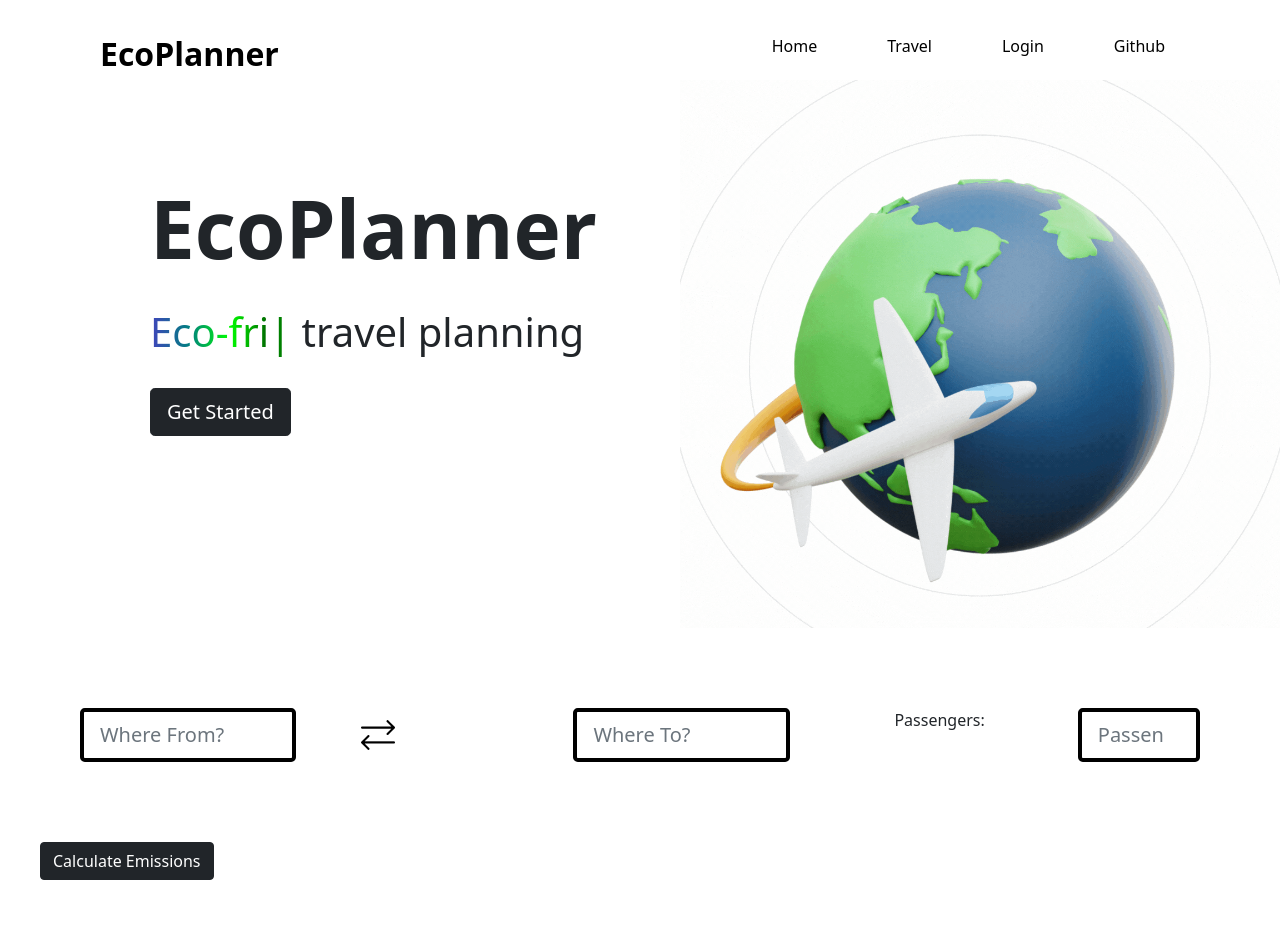
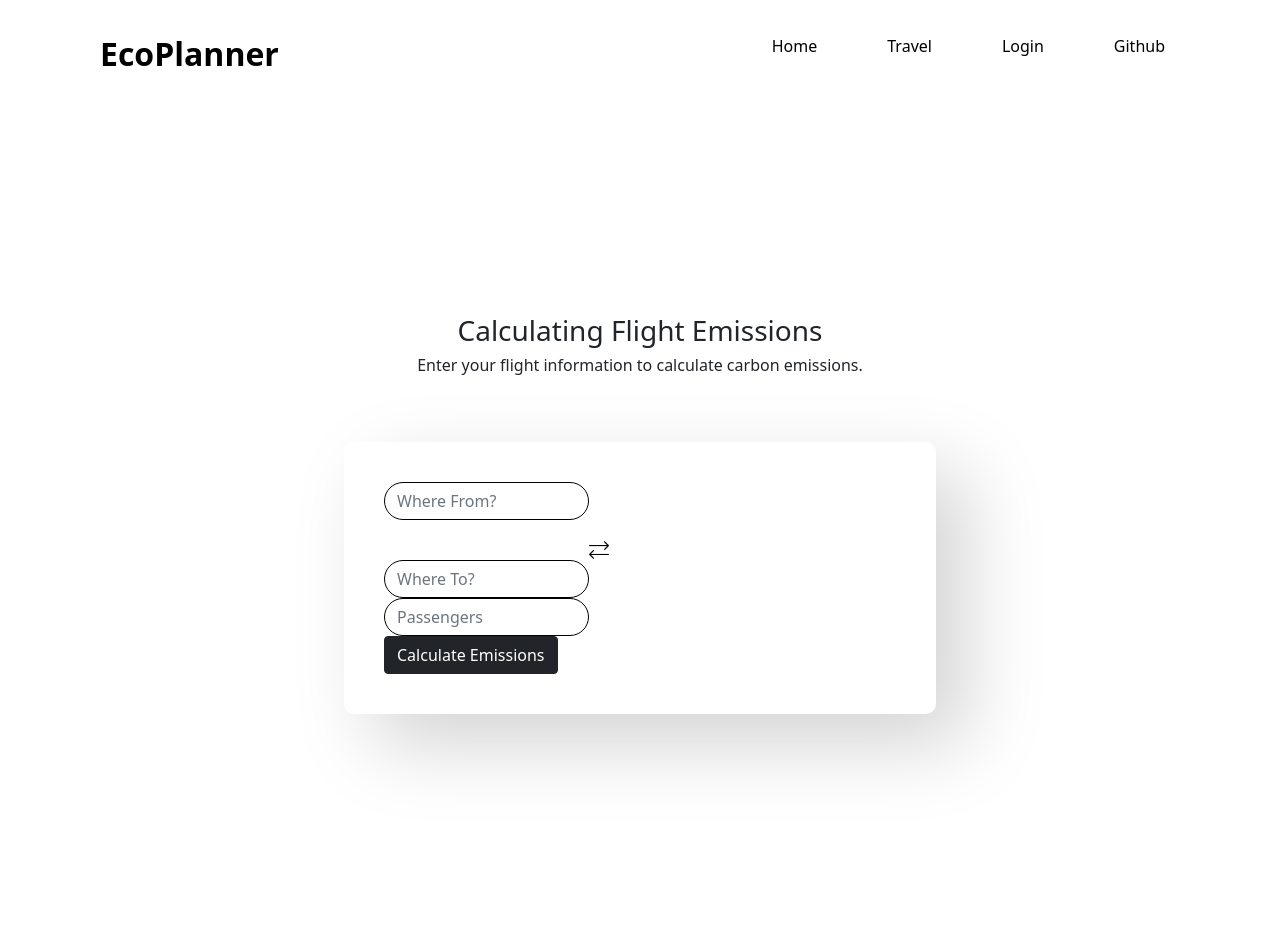
Before and after one commit to mavella17/EcoPlanner, a Flask app: page /flights in a window 1280 px wide. Before the commit the page ends 880 px from the top, so only its background shows below. Run offline with Flask 3, Linux system fonts and the light colour scheme.

Commit message:
Fixing styling on forms

```diff
--- a/forms.py
+++ b/forms.py
@@ -31,5 +31,5 @@ class flightData(FlaskForm):
 class registrationData(FlaskForm):
     username = StringField('Username',
                            validators=[DataRequired(), Length(min=2, max=20)])
-    password = PasswordField('Password', validators=[DataRequired()])
+    password = PasswordField(validators=[DataRequired()])
     submit = SubmitField('Sign Up!')
--- /dev/null
+++ b/static/forms.css
@@ -0,0 +1,184 @@
+/* styling for forms */
+h3, p{
+  text-align: center;
+  font-style: bold;
+  font-weight: 500%;
+  margin-bottom: 5px;
+}
+
+ .form-holder{
+  display: flex;
+  justify-content:center;
+  flex-direction: column;
+  text-align: center;
+  min-height: 100vh;
+}
+.flight-content{
+  position: relative;
+  text-align: center;
+  display: -webkit-box;
+  display: -moz-box;
+  display: -ms-flexbox;
+  display: -webkit-flex;
+  display: flex;
+  -webkit-justify-content: center;
+  justify-content: center;
+  -webkit-align-items: center;
+  align-items: center;
+  padding: 60px;
+}
+.flight-content .form-group{
+  box-shadow: 30px 30px 80px #d3d3d3;
+  padding: 40px;
+  display: inline-block;
+  width: 100%;
+  min-width: 540px;
+  -webkit-border-radius: 10px;
+  -moz-border-radius: 10px;
+  border-radius: 10px;
+  text-align: left;
+  -webkit-transition: all 0.4s ease;
+  transition: all 0.4s ease;
+}
+    .form-control{
+      border: .1em solid black;
+      border-radius: 20px;
+      display:flex;
+      align-content: space-between;
+    }
+    .form-group-side .arrows{
+        /* margin: 40px; */
+        /* gap: 0.5px; */
+        padding-top: 2px;
+        justify-content: space-between;
+    }
+  .arrows{
+    display: flex;
+    padding-top: 20px;
+    width: 20%;
+    height: 40%;
+    margin: auto;
+    align-content: center;
+    /* gap: 90%; */
+
+  }
+
+/* editing the drive form */
+
+.drive-content{
+  position: relative;
+  text-align: center;
+  display: -webkit-box;
+  display: -moz-box;
+  display: -ms-flexbox;
+  display: -webkit-flex;
+  display: flex;
+  -webkit-justify-content: center;
+  justify-content: center;
+  -webkit-align-items: center;
+  align-items: center;
+  padding: 60px;
+}
+.drive-content .form-group{
+  box-shadow: 30px 30px 80px #d3d3d3;
+  padding: 40px;
+  display: inline-block;
+  width: 100%;
+  min-width: 540px;
+  -webkit-border-radius: 10px;
+  -moz-border-radius: 10px;
+  border-radius: 10px;
+  text-align: left;
+  -webkit-transition: all 0.4s ease;
+  transition: all 0.4s ease;
+}
+.drive-content .form-btn{
+  border-radius: 20px;
+}
+.form-control{
+  border: .1em solid black;
+  border-radius: 20px;
+}
+
+.modelDropDown, .yearDropDown, .distance{
+  display:flex;
+  align-content: space-around;
+}
+
+* {
+    font-family: system-ui, -apple-system, BlinkMacSystemFont,
+    'Segoe UI', Roboto, Oxygen, Ubuntu, Cantarell, 'Open Sans',
+    'Helvetica Neue', sans-serif;
+    font-weight: 400;
+    -webkit-font-smoothing: antialiased;
+    text-rendering: optimizeLegibility;
+    -moz-osx-font-smoothing: grayscale;
+}
+
+/* css for the spinning earth animation */
+#earth {
+  background-image: url("earth_anim.gif");
+  background-color: white;
+  background-repeat: no-repeat;
+  background-size: 600px;
+  background-position: right;
+}
+
+header {
+  position: absolute;
+  top: 0;
+  left: 0;
+  width: 100%;
+  padding: 30px 100px;
+  display: flex;
+  justify-content: space-between;
+  align-items: center;
+  z-index:1000;
+}
+
+/* css for the nav bar */
+.logo {
+  color: black;
+  font-weight: 700;
+  font-size: 2em;
+  text-decoration: none;
+}
+
+.navigation {
+  display: flex;
+  justify-content: center;
+  align-items: center;
+  gap: 40px;
+}
+
+.navigation li {
+  list-style: none;
+}
+
+.navigation li a {
+  text-decoration: none;
+  padding: 6px 15px;
+  color: black;
+  border-radius: 20px;
+}
+
+.navigation li a:hover, .navigation li a:active{
+  background: black;
+  color: white;
+}
+
+.header {
+  position: relative;
+  padding: 100px;
+  padding-bottom: 0px;
+  margin-top: 80px;
+  margin-left: 50px;
+}
+
+.title {
+  font-size: 80px;
+}
+
+.subtitle {
+  font-size:40px;
+}
--- a/static/styles.css
+++ b/static/styles.css
@@ -3,30 +3,7 @@
     'Segoe UI', Roboto, Oxygen, Ubuntu, Cantarell, 'Open Sans',
     'Helvetica Neue', sans-serif;
 }
-/* styling for forms */
-#flight-content{
-.form-group{
-  display: flex;
-  justify-content:space-between;
-  /* align-content: space-between; */
-  margin: 40px;
-  gap: 0.5px;
-}
-.form-control{
-  border: .2em solid black;
 
-}
-
-.arrows{
-  display: flex;
-  width: 20%;
-  height: 40%;
-  margin: auto;
-  align-content: space-between;
-  gap: 90%;
-
-}
-}
 /* css for the spinning earth animation */
 #earth {
   background-image: url("earth_anim.gif");
--- a/templates/flights.html
+++ b/templates/flights.html
@@ -1,11 +1,39 @@
-{% extends 'layout.html' %}
+<!DOCTYPE html>
+<html>
+<head>
+<!-- Required meta tags -->
+    <meta charset="utf-8">
+    <meta name="viewport" content="width=device-width, initial-scale=1">
+
+    <!-- Bootstrap CSS -->
+    <link href="https://cdn.jsdelivr.net/npm/bootstrap@5.0.2/dist/css/bootstrap.min.css" rel="stylesheet" integrity="sha384-EVSTQN3/azprG1Anm3QDgpJLIm9Nao0Yz1ztcQTwFspd3yD65VohhpuuCOmLASjC" crossorigin="anonymous">
+    <link rel="stylesheet" type="text/css" href="./{{ url_for('static', filename='./forms.css') }}">
+    <script src="https://code.jquery.com/jquery-3.6.0.min.js"></script>
+</head>
+
+<body>
+
+<!-- navbar  -->
+<header>
+  <a href="#" class="logo">EcoPlanner</a>
+  <ul class="navigation">
+    <li><a href="{{ url_for('home')}}" class="active">Home</a></li>
+    <li><a href="{{ url_for('travel')}}">Travel</a></li>
+    <li><a href="{{ url_for('registration_Data') }}">Login</a></li>
+    <li><a href="https://github.com/mavella17/EcoPlanner">Github </a></li>
+  </ul>
+</header>
+<br><br><br><br><br><br>
 {% block content %}
-    <div id="flight-content">
+<div class="form-holder">
+    <h3>Calculating Flight Emissions</h3>
+        <p>Enter your flight information to calculate carbon emissions.</p>
+    <div class="flight-content">
         <form method="POST" action="">
             {{ form.hidden_tag() }}
             <fieldset class = 'form-group'>
                 <!-- wherefrom airport data -->
-            <div class="form-group">
+            <div class="col-md-12">
                 <!-- {{ form.wherefrom.label(class='form-control-label') }} -->
                 {% if form.wherefrom.errors %}
                 {{ form.wherefrom(class="form-control form-control-lg is-invalid") }}
@@ -15,7 +43,7 @@
                 {% endfor %}
                 </div>
                 {% else %}
-                    {{ form.wherefrom(class="form-control form-control-lg form-flight", style='width:90%', placeholder="Where From?") }}
+                    {{ form.wherefrom(class="form-control form-control-default form-flight", style='width:40%', placeholder="Where From?") }}
                 {% endif %}
             </div>
             <!-- adding arrows -->
@@ -23,7 +51,7 @@
                 <img src="./static/exchange.png" alt="Two arrows" style="width:20%">
             </div>
            <!-- validation for whereto airport -->
-           <div class="form-group">
+           <div class="col-md-12">
             <!-- {{ form.whereto.label(class='form-control-label') }} -->
             {% if form.whereto.errors %}
             {{ form.whereto(class="form-control form-control-lg is-invalid") }}
@@ -34,27 +62,31 @@
             </div>
             {% else %}
 
-                {{ form.whereto(class="form-control form-control-lg form-flight", style='width:90%', placeholder="Where To?") }}
+                {{ form.whereto(class="form-control form-control-default form-flight", style='width:40%', placeholder="Where To?") }}
             {% endif %}
         </div>
-        <div class="form-group">
-            {{ form.passengers.label(class='form-control-label') }}
+        <div class="col-md-12 form-passengers">
+            <!-- {{ form.passengers.label(class='form-control-label') }} -->
             {% if form.passengers.errors %}
-            {{ form.passengers(class="form-control form-control is-invalid") }}
+            {{ form.passengers(class="form-control is-invalid") }}
             <div class="invalid-feedback">
             {% for error in form.passengers.errors %}
                 <span>{{error}}</span>
             {% endfor %}
             </div>
             {% else %}
-                {{ form.passengers(class="form-control form-control-lg", style='width:40%', placeholder="Passengers") }}
+                {{ form.passengers(class="form-control form-control-default", style='width:40%', placeholder="Passengers") }}
             {% endif %}
         </div>
-            </fieldset>
+
               <!-- submit button -->
-           <div class="form-group">
+           <div class="form-btn">
             {{ form.submit(class="btn btn-dark btn-default gradient") }}
            </div>
+        </fieldset>
         </form>
     </div>
+</div>
 {% endblock content %}
+</body>
+</html>
```
Also changed, not shown: templates/drive.html (+41 -5 lines).
